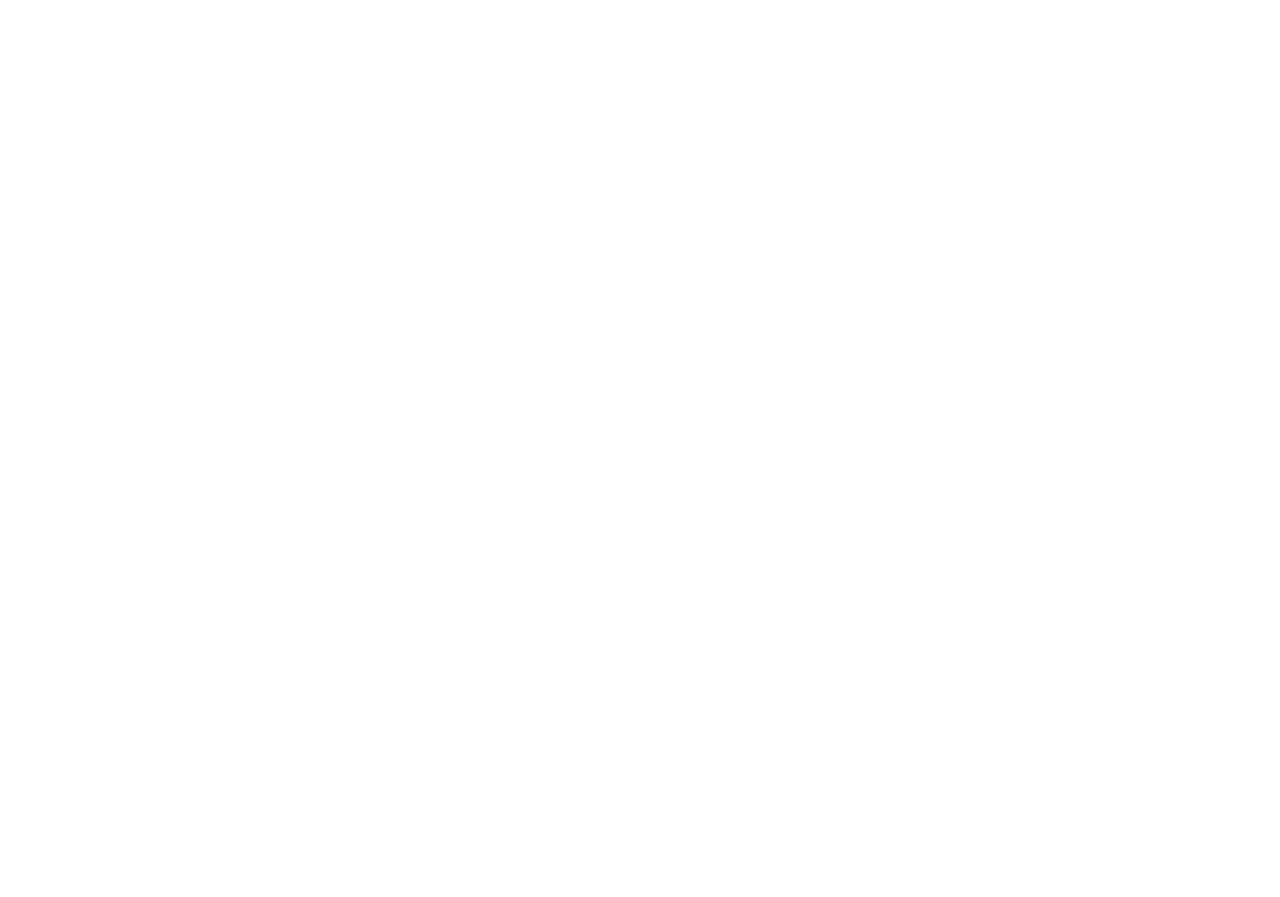
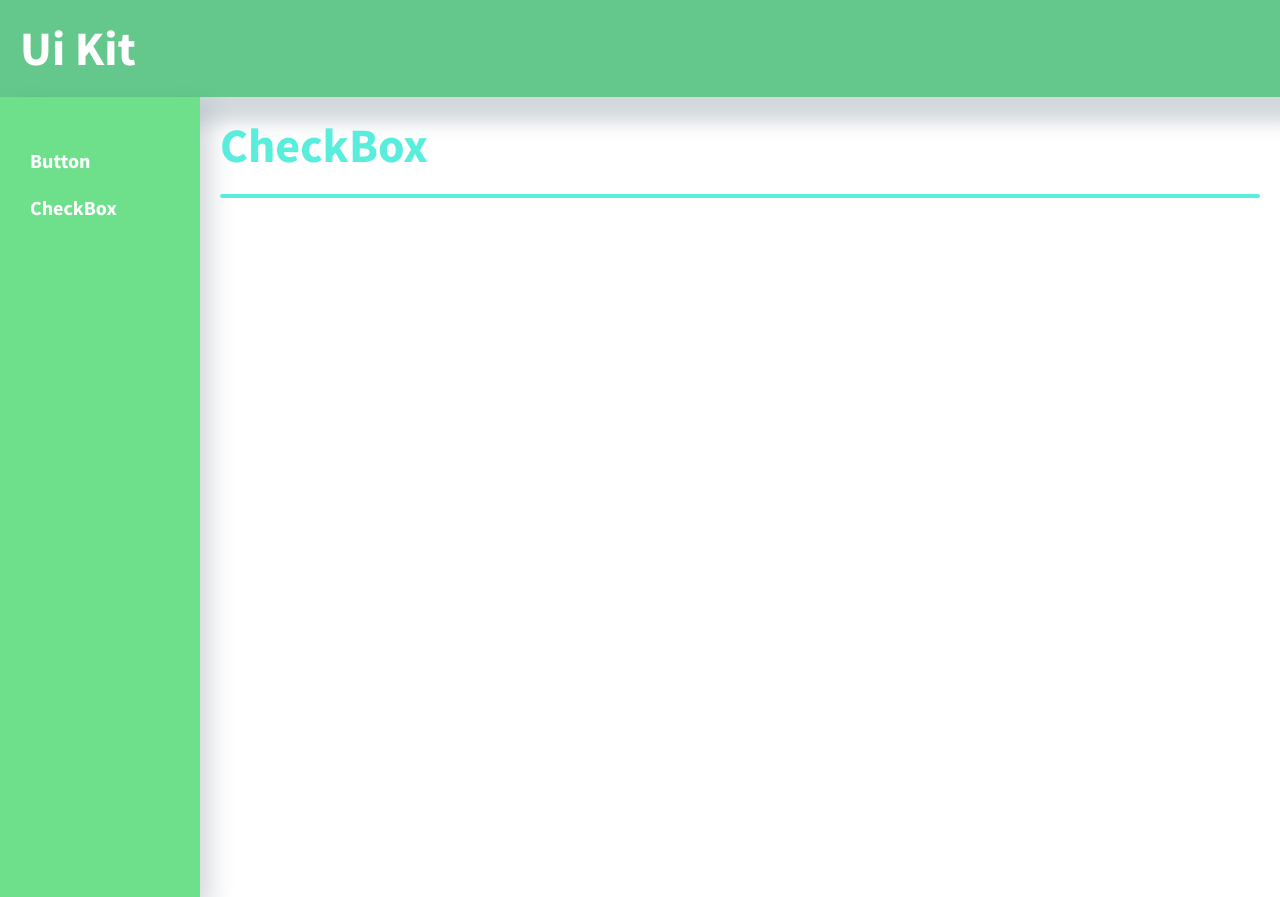
Before and after one commit to Molchanovic/online-store-vue, a Vue app: page /#/checkbox in a window 1280 px wide. Before the commit this address had no page. Before the commit the page ends 800 px from the top, so only its background shows below. Built offline with nearby package versions, Linux system fonts and the light colour scheme; the HTML template or start-up script is replaced by a standard one.

Commit message:
create CheckBox

```diff
--- a/src/components/SideBar/SideBar.vue
+++ b/src/components/SideBar/SideBar.vue
@@ -1,16 +1,22 @@
 <template>
   <div class="sidebar">
     <nav class="sidebar-nav">
-      <router-link class="sidebar-link" v-for="link of links" :key="link.name" :to="link.href">{{link.name}}</router-link>
+      <router-link
+        class="sidebar-link"
+        v-for="link of links"
+        :key="link.name"
+        :to="link.href"
+        >{{ link.name }}</router-link
+      >
     </nav>
   </div>
 </template>
 <script setup>
-import {ref} from 'vue'
+import { ref } from "vue";
 
 const links = ref([
-  {name: 'Button', href: '/button'},
-  {name: 'Select', href: '/select'},
-])
+  { name: "Button", href: "/button" },
+  { name: "CheckBox", href: "/checkbox" },
+]);
 </script>
 <style src="./style.scss" scoped lang="scss"></style>
--- a/src/router/index.ts
+++ b/src/router/index.ts
@@ -8,10 +8,10 @@
     component: () => import("../views/MainUiKit.vue"), //*Динамический импорт компонента в роутере
   },
   {
-    path: "/basket",
-    name: "basket",
-    meta: { layout: "empty" },
-    component: () => import ("../views/BasketPage.vue"),
+    path: "/checkbox",
+    name: "checkbox",
+    meta: { layout: "main" },
+    component: () => import ("../views/CheckBox.vue"),
   },
   {
     path: "/button",
--- a/src/views/BasketPage.vue
+++ /dev/null
@@ -1,5 +0,0 @@
-<template>
-  <div class="basket">
-    <p>2124123423</p>
-  </div>
-</template>
--- a/src/views/ButtonPage.vue
+++ b/src/views/ButtonPage.vue
@@ -1,5 +1,5 @@
 <template>
-  <div class="button-wrapper">
+  <div class="wrapper-main">
     <h1>Button</h1>
     <hr />
     <h2>Colors</h2>
--- /dev/null
+++ b/src/views/CheckBox.vue
@@ -0,0 +1,6 @@
+<template>
+  <div class="wrapper-main">
+    <h1>CheckBox</h1>
+    <hr />
+  </div>
+</template>
```
Also changed, not shown: src/components/ui/CheckBox/UiCheckBox.vue (added, +13 -0 lines), src/components/ui/CheckBox/style.scss (added).
